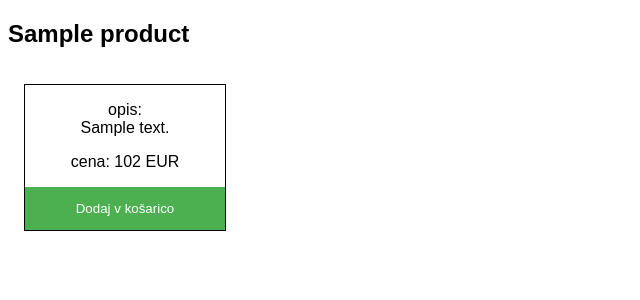
After one commit to JakaSusa/EP, a PHP site: the page made by SeminarskaNaloga/views/productDetail.php in a window 1280 px wide. The commit adds this page. Shown: the top 300 px of the page, without its empty margins (0-640 px from the left). Run offline with PHP 8.4, Linux system fonts and the light colour scheme; the template is opened without the code that fills it: most values are stand-ins (such as "Sample title", 1, 10 or a date in 2020); some libraries are stand-ins or nearby versions.

Commit message:
productList, productDetail, ...

```diff
--- a/SeminarskaNaloga/controllers/storeController.php
+++ b/SeminarskaNaloga/controllers/storeController.php
@@ -1,5 +1,5 @@
 <?php
-
+require_once ("models/ProductsDB.php");
 require_once ("ViewHelperStore.php");
 
 class storeController {
@@ -14,10 +14,12 @@ class storeController {
     public static function allProducts(){
         echo ViewHelperStore::render("views/productList.php",
             ["products" => ProductsDB::getAll()]);
+
     }
 
     public static function getProduct($id) {
-        echo ViewHelperStore::render("view/product-detail.php", ProductsDB::get(["id" => $id]));
+        echo ViewHelperStore::render("views/productDetail.php",
+            ["product" => ProductsDB::get(["product_id" => $id])]);
     }
 
 
--- a/SeminarskaNaloga/index.php
+++ b/SeminarskaNaloga/index.php
@@ -17,6 +17,9 @@ $urls = [
     },
     "/^products$/" => function() {
         StoreController::allProducts();
+    },
+    "/^products\/(\d+)$/" => function($method, $product_id){
+        StoreController::getProduct($product_id);
     },
     "/^$/" => function () {
         ViewHelperStore::redirect(BASE_URL . "firstpage");
--- a/SeminarskaNaloga/models/ProductsDB.php
+++ b/SeminarskaNaloga/models/ProductsDB.php
@@ -1,12 +1,12 @@
 <?php
 
-require_once 'models/AbstractDB.php';
+require_once 'AbstractDB.php';
 
 class ProductsDB extends AbstractDB {
 
     public static function getAll()
     {
-        echo "OK";
+
         return parent::query("SELECT * FROM produkt");
     }
 
--- a/SeminarskaNaloga/static/style.css
+++ b/SeminarskaNaloga/static/style.css
@@ -16,7 +16,6 @@ button {
     background-color: #4CAF50;
     color: white;
     padding: 14px 20px;
-    margin: 8px 0;
     border: none;
     cursor: pointer;
     width: 100%;
@@ -98,7 +97,14 @@ span.psw {
     -webkit-animation: animatezoom 0.6s;
     animation: animatezoom 0.6s
 }
-
+.product {
+    display: inline-block;
+    text-align: center;
+    width: 200px;
+    margin: 1em;
+    border: 1px solid black;
+    vertical-align: top;
+}
 @-webkit-keyframes animatezoom {
     from {-webkit-transform: scale(0)}
     to {-webkit-transform: scale(1)}
--- /dev/null
+++ b/SeminarskaNaloga/views/productDetail.php
@@ -0,0 +1,16 @@
+<!DOCTYPE html>
+
+<link rel="stylesheet" type="text/css" href="static/style.css">
+<title>store</title>
+<meta charset="UTF-8" />
+
+
+<h2><?=$product["name"] ?></h2>
+<div class="product">
+    <form action="<?=BASE_URL . "cart/addToCart" ?>" method="post" />
+    <input type="hidden" name="id" value="<?= $product["product_id"] ?>" />
+    <p>opis: <br> <?= $product["describtion"] ?> </p>
+    <p>cena: <?= $product["price"], 2?> EUR</p>
+    <button>Dodaj v košarico</button>
+    </form>
+</div>
```
Also changed, not shown: SeminarskaNaloga/views/productList.php (+14 -13 lines).
